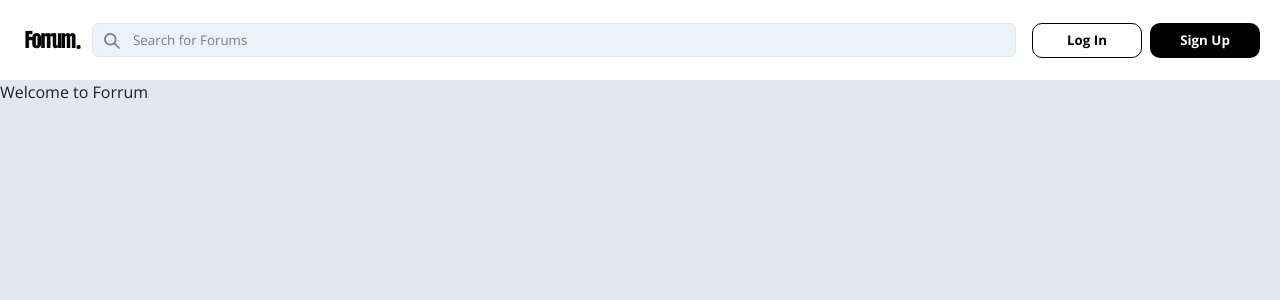
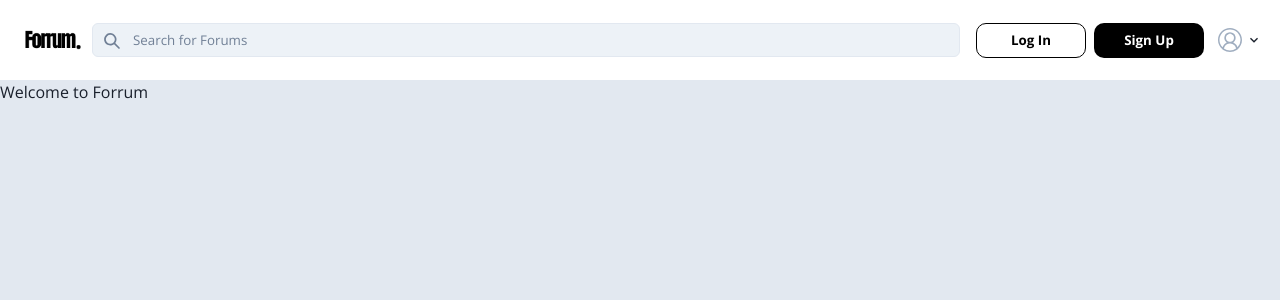
Before and after one commit to KayTwenty/forrum, a Next.js app: page / in a window 1280 px wide. Shown: the top 300 px of the page. Built offline with nearby package versions, Linux system fonts and the light colour scheme; no server answers.

Commit message:
Add dynamic user dropdown when logged in

```diff
--- a/src/components/Navbar/RightContent/RightContent.tsx
+++ b/src/components/Navbar/RightContent/RightContent.tsx
@@ -5,7 +5,7 @@ import React from "react";
 import AuthButtons from "./AuthButtons"
 import Icons from "./Icons";
 import LogOutButton from "./LogOutButton";
-//import userMenu from "./UserMenu";
+import UserMenu from "./UserMenu";
 
 type RightContentProps = {
     user?: any | null;
@@ -17,6 +17,7 @@ const RightContent: React.FC<RightContentProps> = ({ user }) => {
             <AuthModal />
             <Flex justify="center" align="center">
                 {user ? <Icons /> : <AuthButtons />}
+                <UserMenu user={user} />
             </Flex>
         </>
     );
--- /dev/null
+++ b/src/components/Navbar/RightContent/UserMenu.tsx
@@ -0,0 +1,114 @@
+import { ChevronDownIcon } from "@chakra-ui/icons";
+import {
+    Menu,
+    MenuButton,
+    Button,
+    MenuList,
+    MenuItem,
+    Icon,
+    Flex,
+    MenuDivider,
+} from "@chakra-ui/react"
+import { signOut, User } from "firebase/auth";
+import React, { use } from "react";
+import { MdAccountCircle } from "react-icons/md";
+import { VscAccount } from "react-icons/vsc";
+import { IoSparkles } from "react-icons/io5";
+import { CgProfile } from "react-icons/cg";
+import { MdOutlineLogin } from "react-icons/md";
+import { auth } from "@/firebase/clientApp";
+import { useSetRecoilState } from "recoil";
+import { authModalState } from "@/atoms/authModalAtom";
+
+type UserMenuProps = {
+    user?: User | null;
+};
+
+const UserMenu: React.FC<UserMenuProps> = ({ user}) => {
+    const setAuthModalState = useSetRecoilState(authModalState);
+
+    return (
+        <Menu>
+            <MenuButton
+                cursor="pointer"
+                padding="0px 6px"
+                borderRadius={4}
+                _hover={{
+                    outline: "1px solid",
+                    outlineColor: "gray.200",
+                }}
+            >
+                <Flex align="center">
+                    <Flex align="center">
+                        {user ? (
+                            <>
+                                <Icon
+                                    fontSize={24}
+                                    mr={1}
+                                    color="gray.300"
+                                    as={MdAccountCircle}
+                                />
+                            </>
+                        ) : (
+                            <Icon fontSize={24} color="gray.400" mr={1} as={VscAccount} />
+                        )}
+                    </Flex>
+                    <ChevronDownIcon />
+                </Flex>
+            </MenuButton>
+            <MenuList>
+                {user ? (
+                    <>
+                        <MenuItem
+                            fontSize="10pt"
+                            fontWeight={700}
+                            _hover={{
+                                bg: "gray.500",
+                                color: "white",
+                            }}
+                        >
+                            <Flex align="center">
+                                <Icon fontSize={20} mr={2} as={CgProfile} />
+                                Profile
+                            </Flex>
+                        </MenuItem>
+                        <MenuDivider />
+                        <MenuItem
+                            fontSize="10pt"
+                            fontWeight={700}
+                            onClick={() => signOut(auth)}
+                            _hover={{
+                                bg: "gray.500",
+                                color: "white",
+                            }}
+                        >
+                            <Flex align="center">
+                                <Icon fontSize={20} mr={2} as={MdOutlineLogin} />
+                                Log Out
+                            </Flex>
+                        </MenuItem>
+                    </>
+                ) : (
+                    <>
+                        <MenuItem
+                            fontSize="10pt"
+                            fontWeight={700}
+                            onClick={() => setAuthModalState({ open: true, view: "login" })}
+                            _hover={{
+                                bg: "gray.500",
+                                color: "white",
+                            }}
+                        >
+                            <Flex align="center">
+                                <Icon fontSize={20} mr={2} as={MdOutlineLogin} />
+                                Log In / Sign Up
+                            </Flex>
+                        </MenuItem>
+                    </>
+                )}
+            </MenuList>
+        </Menu>
+    );
+};
+
+export default UserMenu;
```
